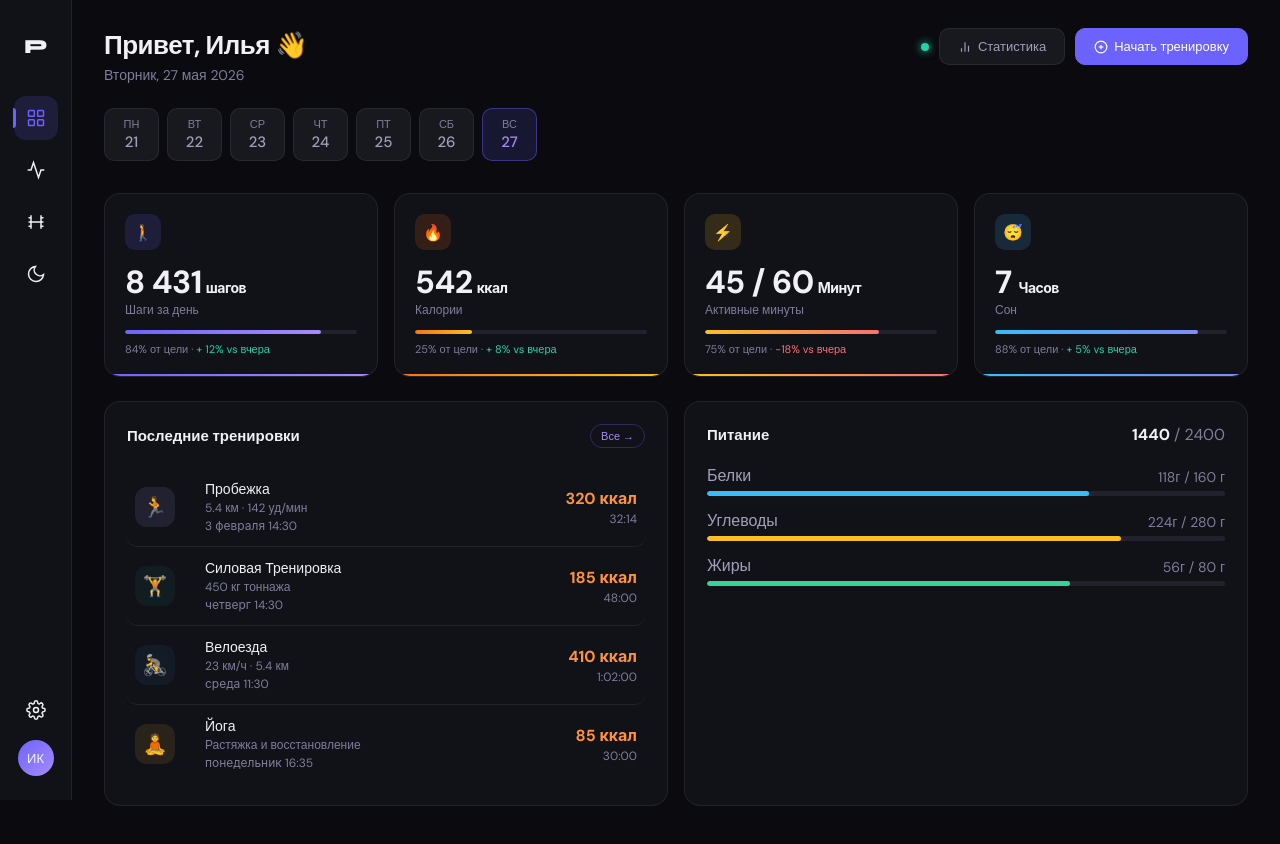
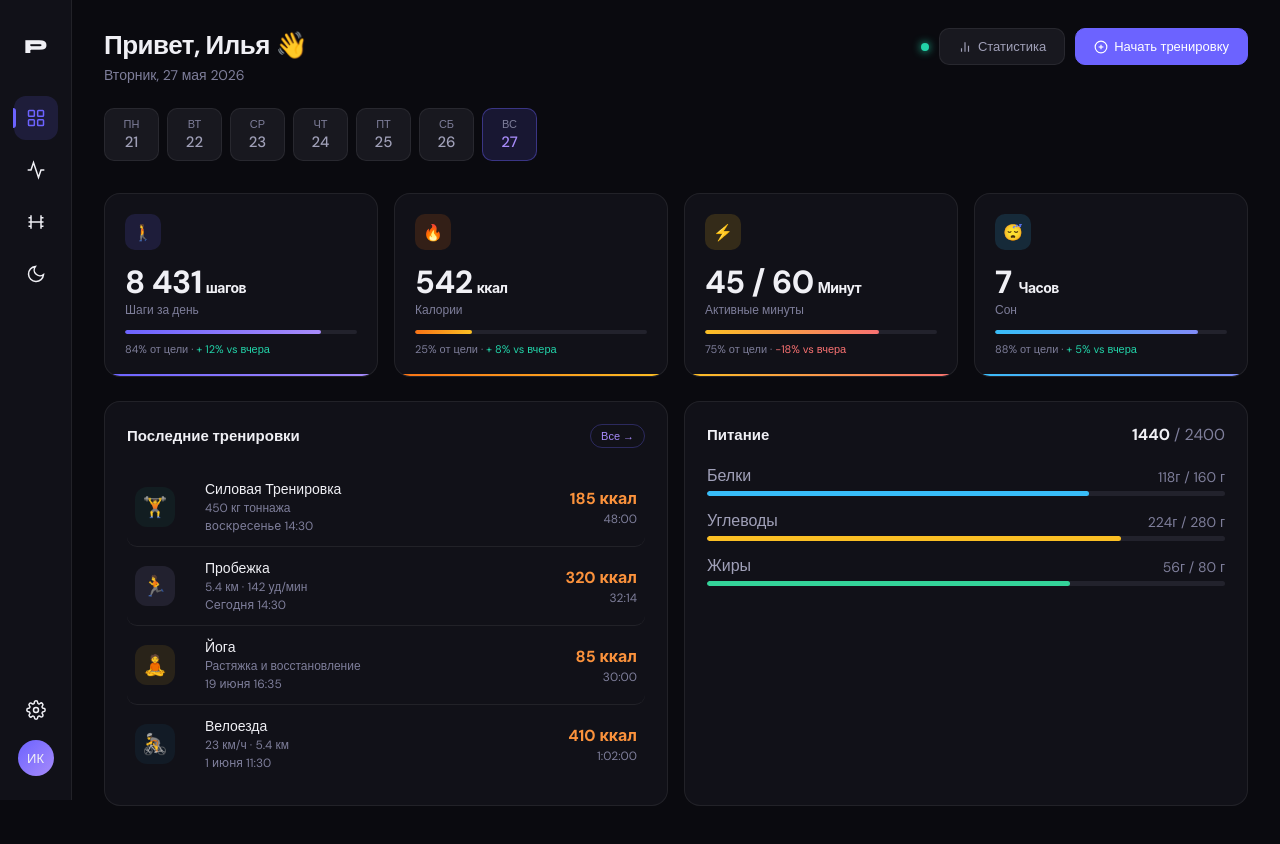
Before and after one commit to skladowski/fitness, a React (Vite) app: page /dashboard in a window 1280 px wide. Built offline with nearby package versions, Linux system fonts and the light colour scheme.

Commit message:
feat: sort workouts by date and pass explicit props in WorkoutsCard

```diff
--- a/src/components/Workout/WorkOut.css
+++ b/src/components/Workout/WorkOut.css
@@ -32,3 +32,17 @@
   width: 40px;
   border-radius: 12px;
 }
+
+.see-all-link {
+    font-size: 11px;
+    padding: 4px 10px;
+    border-radius: 20px;
+    border: 1px solid var(--border);
+    color: var(--accent2);
+    border-color: rgba(108,99,255,0.3);
+    text-decoration: none
+  }
+  .workout-list {
+   flex-direction: column;
+    display: flex;
+  }
--- a/src/components/Workout/WorkoutsCard.jsx
+++ b/src/components/Workout/WorkoutsCard.jsx
@@ -1,25 +1,33 @@
 import { WorkoutItem } from "./WorkoutItem";
 import { WorkoutsData } from "../../mocks/WorkoutsData";
 import "./WorkOut.css";
+import { Link } from "react-router-dom";
 export function WorkoutsCard() {
+  const recentWorkouts = [...WorkoutsData]
+    .sort((a, b) => new Date(b.timestamp) - new Date(a.timestamp))
+    .slice(0, 4);
+
   return (
     <div className="card">
       <div className="card-header">
         <span className="card-title">Последние тренировки</span>
-        <span
-          className="chip"
-          style={{
-            color: "var(--accent2)",
-            borderColor: "rgba(108,99,255,0.3)",
-          }}
-        >
+        <Link to={"/history"} className="see-all-link">
           Все →
-        </span>
+        </Link>
       </div>
-
-      {WorkoutsData.slice(0, 4).map((item) => (
-        <WorkoutItem key={item.id} {...item} />
-      ))}
+      <div className="workout-list">
+        {recentWorkouts.map((item) => (
+          <WorkoutItem
+            key={item.id}
+            type={item.type}
+            metrics={item.metrics}
+            timestamp={item.timestamp}
+            title={item.title}
+            exercises={item.exercises}
+            description={item.description}
+          />
+        ))}
+      </div>
     </div>
   );
 }
--- a/src/mocks/WorkoutsData.jsx
+++ b/src/mocks/WorkoutsData.jsx
@@ -3,7 +3,7 @@ export const WorkoutsData = [
     id: "uuid-1",
     type: "RUN",
     title: "Пробежка",
-    timestamp: "2026-02-03T14:30:00Z",
+    timestamp: "2026-07-05T14:30:00Z",
     metrics: {
       distance: { current: 5400, target: null },
       heartRate: { current: 142, target: null },
@@ -14,7 +14,7 @@ export const WorkoutsData = [
   {
     id: "uuid-2",
     type: "POWER",
-    timestamp: "2026-07-02T14:30:00Z",
+    timestamp: "2026-08-02T14:30:00Z",
     exercises: [
       {
         id: "uuid-21",
@@ -49,7 +49,7 @@ export const WorkoutsData = [
   {
     id: "uuid-3",
     type: "CYCLING",
-    timestamp: "2026-07-01T11:30:00Z",
+    timestamp: "2026-06-01T11:30:00Z",
     title: "Велоезда",
     metrics: {
       avgSpeed: { current: 23, target: null },
@@ -63,7 +63,7 @@ export const WorkoutsData = [
     type: "YOGA",
     title: "Йога",
     description: "Растяжка и восстановление",
-    timestamp: "2026-06-29T16:35:00Z",
+    timestamp: "2026-06-19T16:35:00Z",
     metrics: {
       burnedKcal: { current: 85, target: null },
       duration: { current: 1800, target: null },
```
Also changed, not shown: src/components/Workout/WorkoutsCard.css (deleted).
